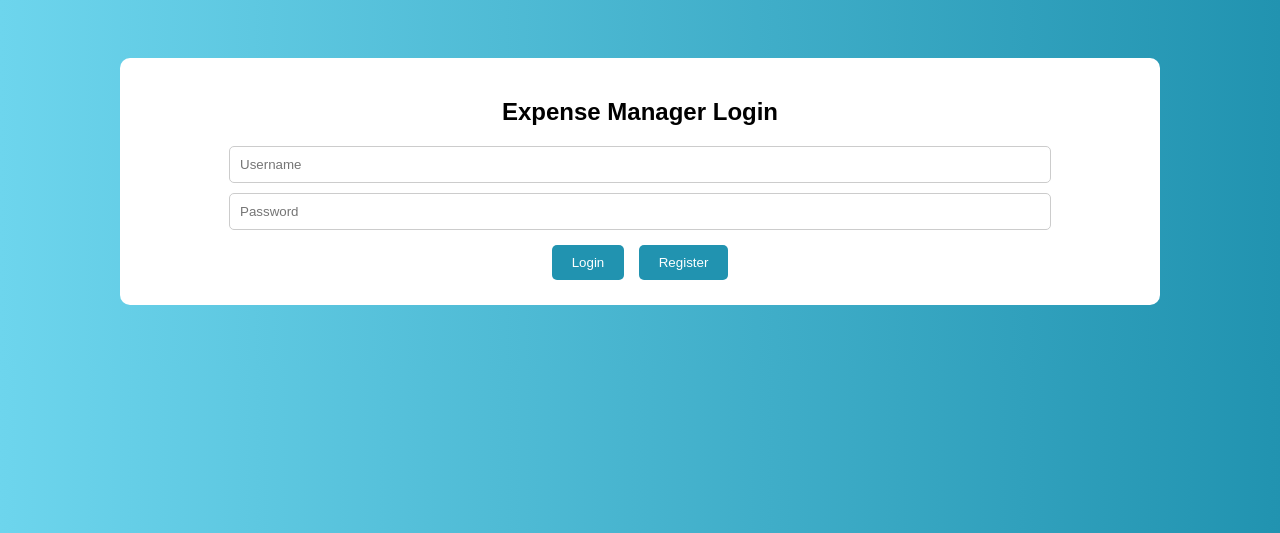
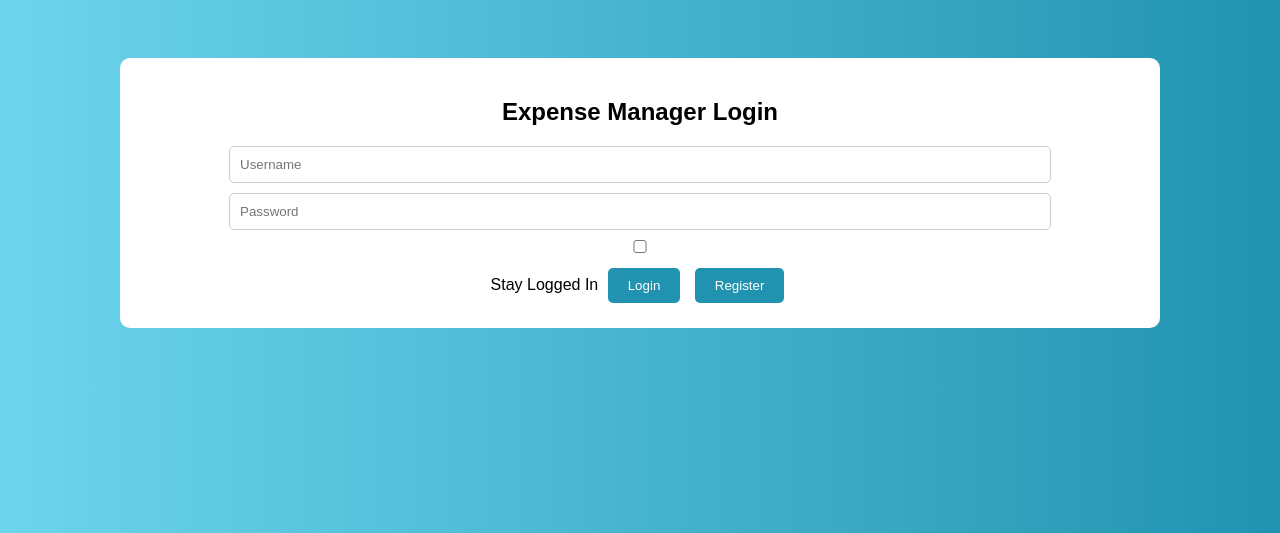
Before and after one commit to kusala1612/Expenses_tracker, a Python web app: template src/main/resources/templates/index.html in a window 1280 px wide. Shown: the top 533 px of the page. Run offline with Jinja, Linux system fonts and the light colour scheme; the template is opened without the code that fills it, so the values that code supplies are empty.

Commit message:
Final UI updates

```diff
--- a/src/main/resources/templates/index.html
+++ b/src/main/resources/templates/index.html
@@ -73,6 +73,10 @@
     <h2>Expense Manager Login</h2>
     <input id="login-username" placeholder="Username" />
     <input id="login-password" type="password" placeholder="Password" />
+    <label>
+      <input type="checkbox" id="stayLoggedIn">
+      Stay Logged In
+    </label>
     <button onclick="login()">Login</button>
     <button onclick="showRegister()">Register</button>
   </div>
```
